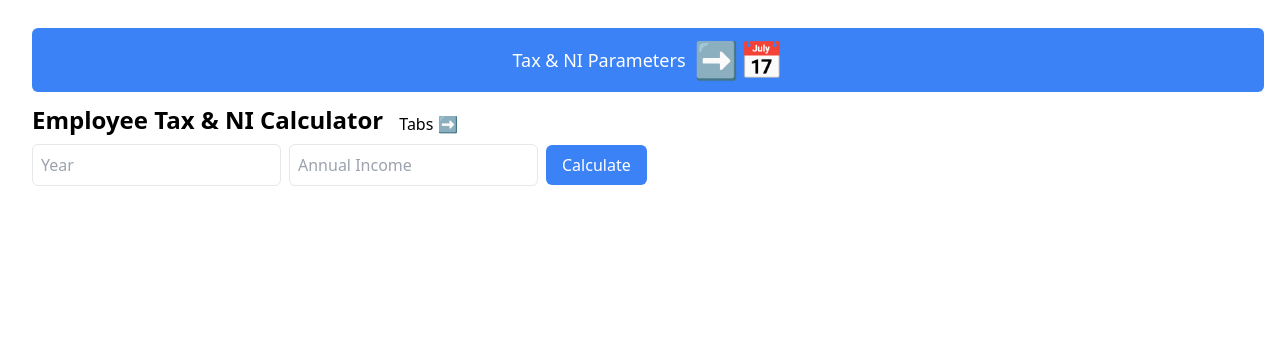
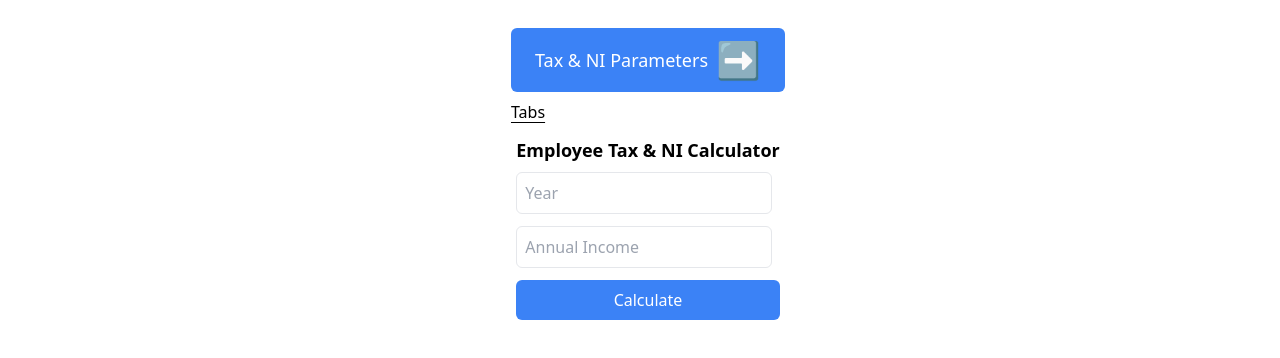
Before and after one commit to uk030621/uktaxcalculator1792, a Next.js app: page /calculate in a window 1280 px wide. Shown: the top 358 px of the page. Built offline with nearby package versions, Linux system fonts and the light colour scheme.

Commit message:
Minor formatting

```diff
--- a/app/calculate/page.js
+++ b/app/calculate/page.js
@@ -18,23 +18,26 @@ export default function Calculator() {
   };
 
   return (
-    <div className="p-4 mt-3">
+    <div className="p-4 mt-3 grid place-content-center">
       <Link
         href="\"
-        className="ml-4 bg-blue-500 px-6 py-3 text-white rounded-md flex items-center justify-center gap-2"
+        className="ml-4 bg-blue-500 px-6 py-3 text-white rounded-md flex items-center justify-center gap-2 w-fit"
       >
         <span className="text-lg">Tax & NI Parameters</span>
-        <span className="text-4xl"> ➡️📅</span>
+        <span className="text-4xl"> ➡️</span>
       </Link>
-      <div className="ml-4">
-        <div className="flex">
-          <h1 className="text-2xl font-bold mt-3 mb-2">
-            Employee Tax & NI Calculator
-          </h1>
-          <Link className="mt-5 ml-4" href="/complextaxtabs">
-            Tabs ➡️
-          </Link>
-        </div>
+      <Link
+        className="ml-4 mt-2 underline underline-offset-4"
+        href="/complextaxtabs"
+      >
+        Tabs
+      </Link>
+
+      <div className="ml-4 grid place-content-center">
+        <h1 className="text-lg font-bold mt-3 mb-2">
+          Employee Tax & NI Calculator
+        </h1>
+
         <input
           className="border p-2 mr-2 mb-3 rounded-md"
           placeholder="Year"
--- a/app/complextaxtabs/page.js
+++ b/app/complextaxtabs/page.js
@@ -32,7 +32,7 @@ export default function TaxTabsPage() {
 
   const renderTab1Content = () => (
     <div>
-      <h2 className="text-xl font-bold mb-2">Annual Income Tax Calculator</h2>
+      <h2 className="text-lg font-bold mb-2">Annual Income Tax Calculator</h2>
       <input
         className="border p-2 mr-2 mb-3 rounded-md"
         placeholder="Year"
@@ -173,10 +173,10 @@ export default function TaxTabsPage() {
   };
 
   return (
-    <div className="p-4 mt-3">
+    <div className="p-4 mt-3 grid place-content-center">
       <Link
         href="/"
-        className=" bg-blue-500 px-6 py-3 text-white rounded-md flex items-center justify-center gap-2"
+        className=" bg-blue-500 px-6 py-3 text-white rounded-md flex items-center justify-center gap-2 w-fit"
       >
         <span className="text-lg">Back to Home</span>
       </Link>
@@ -184,7 +184,7 @@ export default function TaxTabsPage() {
       <div className="tabs mt-5">
         <button
           onClick={() => setActiveTab("tab1")}
-          className={`mr-2 px-4 py-2 rounded-md ${
+          className={`mb-2 mr-2 px-4 py-2 rounded-md ${
             activeTab === "tab1" ? "bg-blue-500 text-white" : "bg-gray-200"
           }`}
         >
@@ -200,7 +200,7 @@ export default function TaxTabsPage() {
         </button>
         <button
           onClick={() => setActiveTab("tab3")}
-          className={`px-4 py-2 rounded-md ${
+          className={`mt-2 px-4 py-2 rounded-md ${
             activeTab === "tab3" ? "bg-blue-500 text-white" : "bg-gray-200"
           }`}
         >
--- a/app/page.js
+++ b/app/page.js
@@ -153,10 +153,10 @@ export default function TaxParameters() {
     <div className="p-4 mt-3">
       <Link
         href="\calculate"
-        className="ml-4 bg-blue-500 px-6 py-3 text-white rounded-md flex items-center justify-center gap-2"
+        className="ml-4 bg-blue-500 px-6 py-3 text-white rounded-md flex items-center justify-center gap-2 w-fit"
       >
         <span className="text-lg">Calculate Tax</span>
-        <span className="text-4xl"> ➡️ 🧮</span>
+        <span className="text-4xl"> ➡️</span>
       </Link>
       <h1 className="text-lg font-bold mt-4 mb-4 ml-4">
         Manage Tax & NI Parameters
```
